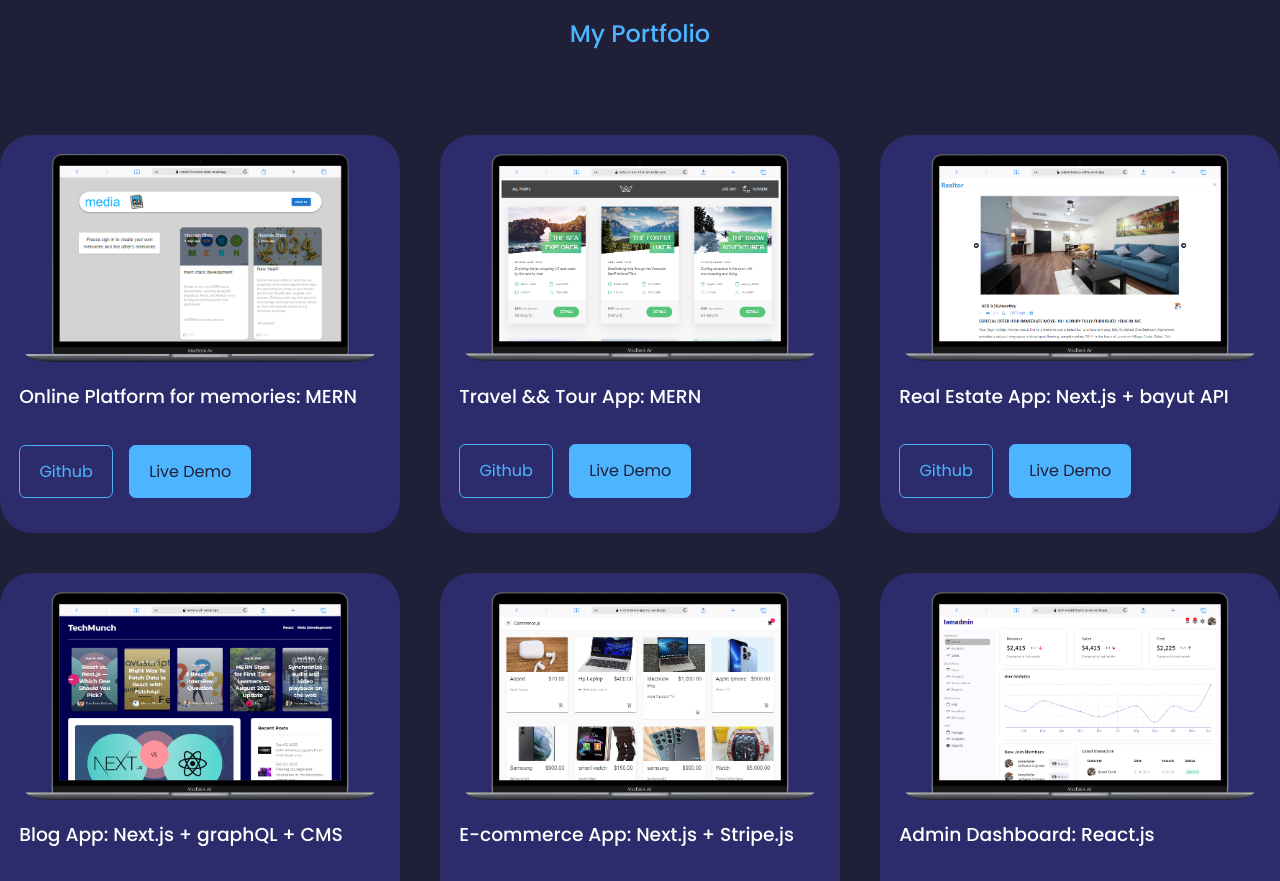
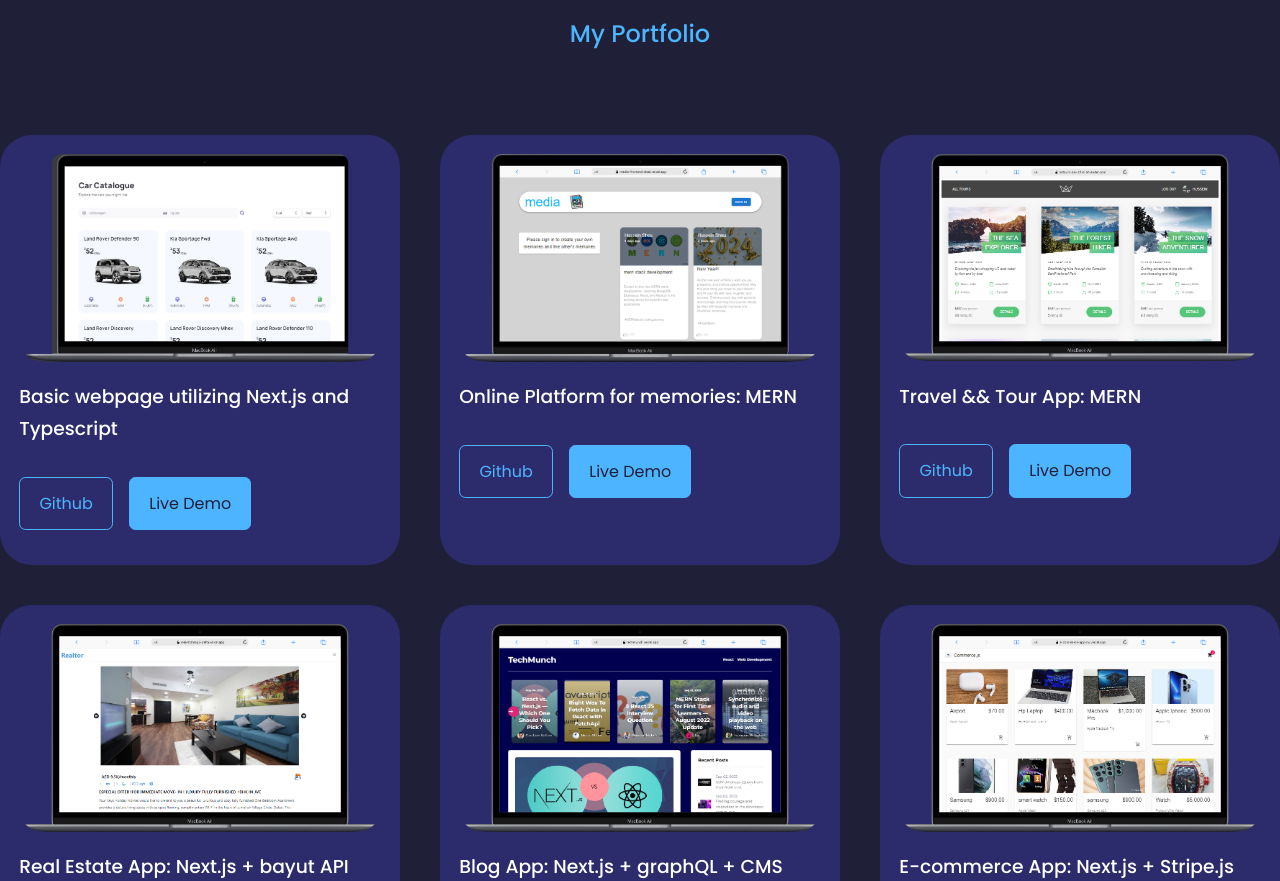
Before and after one commit to olaoyetijani/tijani_portfolio, a React (Create React App) app: page / in a window 1280 px wide. Shown: the part 3660-4541 px from the top of the page. Built offline with nearby package versions, Linux system fonts and the light colour scheme.

Commit message:
Next project added

```diff
--- a/src/assets/index.js
+++ b/src/assets/index.js
@@ -14,3 +14,4 @@ export { default as hoobank } from '../assets/hoobank.png';
 export { default as munch } from '../assets/munch.png';
 export { default as contact } from '../assets/contact.png';
 export { default as mediaApp } from '../assets/media_app.png';
+export { default as carRentals } from '../assets/carRentals.png';
--- a/src/components/data.js
+++ b/src/components/data.js
@@ -12,81 +12,89 @@ import {
   munch,
   contact,
   mediaApp,
+  carRentals,
 } from "../assets";
 
 export const data = [
   {
     id: 1,
+    image: carRentals,
+    title: "Basic webpage utilizing Next.js and Typescript",
+    github: "https://github.com/olaoyetijani/car_rentals",
+    demo: "https://vercel.com/olaoyetijani/car-rentals",
+  },
+  {
+    id: 2,
     image: mediaApp,
     title: "Online Platform for memories: MERN",
     github: "https://github.com/olaoyetijani/media-backend",
     demo: "https://media-frontend-drab.vercel.app/",
   },
   {
-    id: 2,
+    id: 3,
     image: natours,
     title: "Travel && Tour App: MERN",
     github: "https://github.com/olaoyetijani/natours",
     demo: "https://natours-dev-z1mi.onrender.com/",
   },
   {
-    id: 3,
+    id: 4,
     image: real_estate,
     title: "Real Estate App: Next.js + bayut API",
     github: "https://github.com/olaoyetijani/realestateapp",
     demo: "https://realestateapp-delta.vercel.app/",
   },
   {
-    id: 4,
+    id: 5,
     image: munch,
     title: "Blog App: Next.js + graphQL + CMS",
     github: "https://github.com/olaoyetijani/techmunch",
     demo: "https://techmunch.vercel.app/",
   },
   {
-    id: 5,
+    id: 6,
     image: ecommerce,
     title: "E-commerce App: Next.js + Stripe.js",
     github: "https://github.com/olaoyetijani/e-commerceApp",
     demo: "https://e-commerce-app-nu.vercel.app/",
   },
   {
-    id: 6,
+    id: 7,
     image: admin,
     title: "Admin Dashboard: React.js",
     github: "https://github.com/olaoyetijani/AdminDashboard",
     demo: "https://admin-dashboard-puce.vercel.app/",
   },
   {
-    id: 7,
+    id: 8,
     image: contact,
     title: "Add Contact: React.js + Redux",
     github: "https://github.com/olaoyetijani/addcontact__redux",
     demo: "https://addcontact.vercel.app/",
   },
   {
-    id: 8,
+    id: 9,
     image: chefmei,
     title: "Restaurant App: React.js",
     github: "https://github.com/olaoyetijani/chefmei",
     demo: "https://chefmei.vercel.app/",
   },
   {
-    id: 9,
+    id: 10,
     image: foodapp,
     title: "Food website: React.js + TailWind CSS",
     github: "https://github.com/olaoyetijani/foodie",
     demo: "https://foodie-indol.vercel.app/",
   },
   {
-    id: 10,
+    id: 11,
     image: gpt3,
     title: "GPT-3: React.js",
     github: "https://github.com/olaoyetijani/gpt3",
     demo: "https://gpt3-9dx12bh4p-olaoyetijani.vercel.app/",
   },
   {
-    id: 11,
+    id: 12,
     image: hoobank,
     title: "Bank Website: React.js + TailWind CSS ",
     github: "https://github.com/olaoyetijani/Hoobank",
@@ -94,14 +102,14 @@ export const data = [
   },
 
   {
-    id: 12,
+    id: 13,
     image: education,
     title: "Education Website: HTML + CSS + JS",
     github: "https://github.com/olaoyetijani/educationwebsite",
     demo: "https://educationwebsite.vercel.app/",
   },
   {
-    id: 13,
+    id: 14,
     image: social_clone,
     title: "Meet Social: HTML + CSS + JS",
     github: "https://github.com/olaoyetijani/meetsocialapp",
```
Also changed, not shown: src/assets/carRentals.png (added), 1 other file (tests, documents, lock files or other folders).
